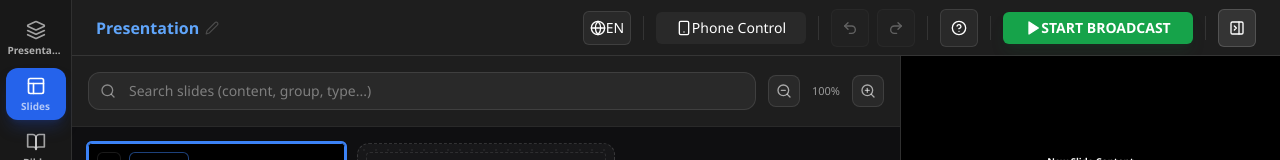
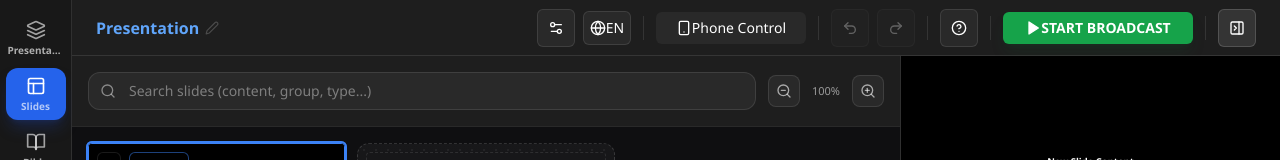
Before and after one commit to semiromest/Worship-Presentation-Assistant, a React (Vite) app: page / in a window 1280 px wide. Shown: the top 160 px of the page. Built offline with nearby package versions, Linux system fonts and the light colour scheme; what @gracious.tech/fetch-client would draw is missing.

Commit message:
feat: araclik cubluguna guncelleme cublugu ve rozet, App'e guncelleme senkronizasyonu

```diff
--- a/src/renderer/App.tsx
+++ b/src/renderer/App.tsx
@@ -24,12 +24,14 @@ import { useRemoteControl } from './state/useRemoteControl';
 import { useKeyboardNavigation } from './hooks/useKeyboardNavigation';
 import { useProjectorSync } from './hooks/useProjectorSync';
 import { useSlideOperations } from './hooks/useSlideOperations';
+import { initUpdaterSync } from './state/useUpdaterStore';
 
 // Components
 import Toolbar from './components/Toolbar';
 import SlideGrid from './components/SlideGrid';
 import RightPanel from './components/RightPanel';
 import CheatsheetModal from './components/CheatsheetModal';
+import UpdatesModal from './components/UpdatesModal';
 import Toast from './components/Toast';
 
 export default function App() {
@@ -136,6 +138,9 @@ export default function App() {
   useEffect(() => {
     document.documentElement.lang = i18n.language?.split('-')[0] ?? 'tr';
   });
+
+  // ─── Updater sync (preload events → store) ────────────────────────────────
+  useEffect(() => { initUpdaterSync(); }, []);
 
   // ─── Effect: Dropdown Click-Outside ───────────────────────────────────────
   useEffect(() => {
@@ -374,6 +379,9 @@ export default function App() {
       {/* Cheatsheet Modal */}
       <CheatsheetModal />
 
+      {/* Updates Modal */}
+      <UpdatesModal />
+
       {/* Undo/Redo Toast */}
       <Toast />
     </div>
--- a/src/renderer/components/Toolbar.tsx
+++ b/src/renderer/components/Toolbar.tsx
@@ -1,8 +1,9 @@
 import { useTranslation } from 'react-i18next';
 import {
-  Globe, Undo2, Redo2, ChevronUp, ChevronDown, Copy, Trash2, HelpCircle, Monitor, Play, Smartphone, PanelRightClose, PanelRightOpen
+  Globe, Undo2, Redo2, ChevronUp, ChevronDown, Copy, Trash2, HelpCircle, Monitor, Play, Smartphone, PanelRightClose, PanelRightOpen, Settings2
 } from 'lucide-react';
 import { useStore } from '../state/useStore';
+import { useUpdaterStore } from '../state/useUpdaterStore';
 import { cn } from '../utils';
 import { useState, useRef, useCallback } from 'react';
 
@@ -31,7 +32,10 @@ export default function Toolbar({ moveSelectedSlides, deleteSelectedSlides, dupl
     setPresentationName,
     isRightPanelOpen,
     setIsRightPanelOpen,
+    setIsUpdatesOpen,
   } = useStore();
+
+  const updaterStatus = useUpdaterStore((s) => s.status);
 
   const [editingName, setEditingName] = useState(false);
   const [draftName, setDraftName] = useState('');
@@ -96,6 +100,20 @@ export default function Toolbar({ moveSelectedSlides, deleteSelectedSlides, dupl
       </div>
 
       <div className="flex items-center gap-2">
+        {/* Updates */}
+        <button
+          onClick={() => setIsUpdatesOpen(true)}
+          title={t('updates.title')}
+          aria-label={t('updates.title')}
+          className="relative p-2.5 rounded-md bg-white/5 hover:bg-white/10 border border-white/10 transition-colors focus-visible:ring-2 focus-visible:ring-blue-500 focus-visible:outline-none active:scale-[0.92]"
+        >
+          <Settings2 className="w-4 h-4" aria-hidden="true" />
+          {(updaterStatus === 'available' || updaterStatus === 'downloaded') && (
+            <span className="absolute top-1 right-1 w-2 h-2 rounded-full bg-green-500" aria-hidden="true"
+              title={updaterStatus === 'downloaded' ? t('updates.updateDownloadedBadge') : t('updates.updateAvailableBadge')} />
+          )}
+        </button>
+
         {/* Language Switcher */}
         <div className="relative shrink-0">
           <button
```
